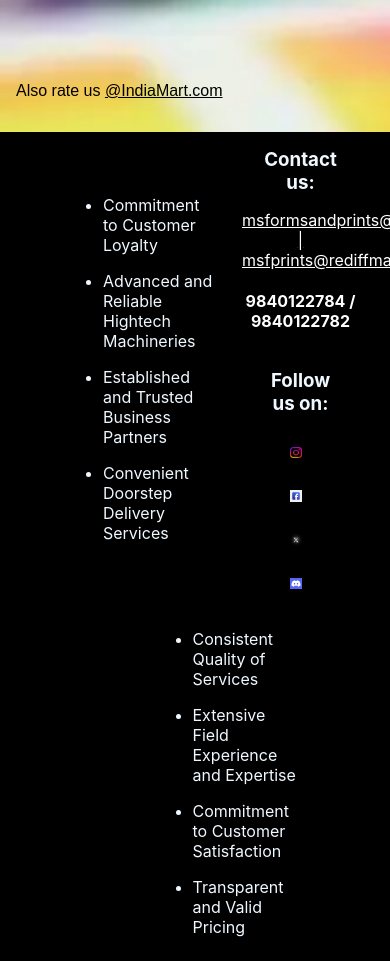
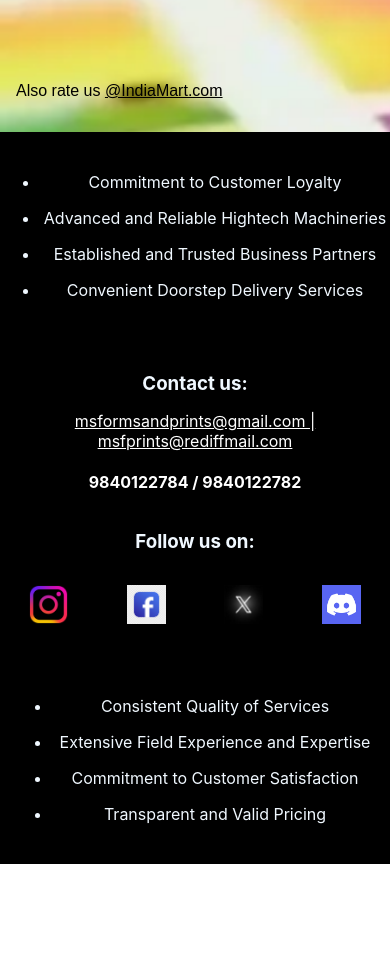
Before and after one commit to Praveen-Mariappasamy/MSF-Portfolio, a React (Create React App) app in the folder msf-webapp/: page /rateus in a window 390 px wide. Shown: the part 1340-2301 px from the top of the page. After the commit the page ends 2204 px from the top, so only its background shows below. Built offline with nearby package versions, Linux system fonts and the light colour scheme; a web font is replaced by a local one.

Commit message:
Update Footer.css

```diff
--- a/msf-webapp/src/Footer.css
+++ b/msf-webapp/src/Footer.css
@@ -54,3 +54,18 @@ h3 {
     width: 100%;
     text-align: center;
 }
+
+@media only screen and (max-width: 768px) {
+    .bbb, .contact-follow {
+        width: 100%; /* Make the sections full width */
+        margin: 1rem 0; /* Add some margin between sections */
+    }
+    .bbb{
+        text-align: center;
+        justify-content: center;
+    }
+    .image {
+        width: 10%; /* Adjust image width for smaller screens */
+        margin: 1rem auto; /* Center the image horizontally */
+    }
+}
```
